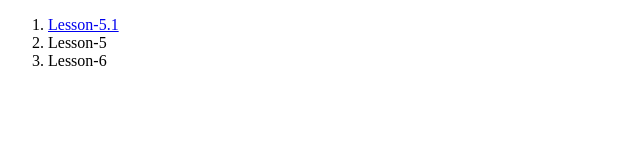
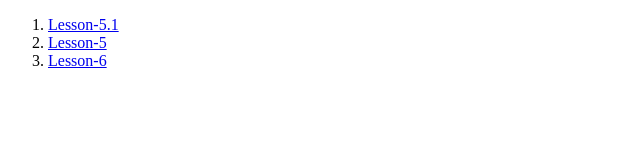
Before and after one commit to lukashuk-hub/homeworks, a plain HTML site: page index.html in a window 1280 px wide. Shown: the whole page, without its empty margins (0-640 px from the left). Drawn offline with Linux system fonts and the light colour scheme.

Commit message:
Update index.html

```diff
--- a/index.html
+++ b/index.html
@@ -9,9 +9,9 @@
     <ol>
         <li><a href="./lesson-5.1/index.html">Lesson-5.1</a>
             </li>
-        <li><a href="./lesson-5/index.html"></a>Lesson-5</li>
+        <li><a href="./lesson-5/index.html">Lesson-5</a></li>
 
-        <li> <a href="./lesson-6/index.html"></a>Lesson-6</li>
+        <li> <a href="./lesson-6/index.html">Lesson-6</a></li>
     </ol>
 
 </body>
```
